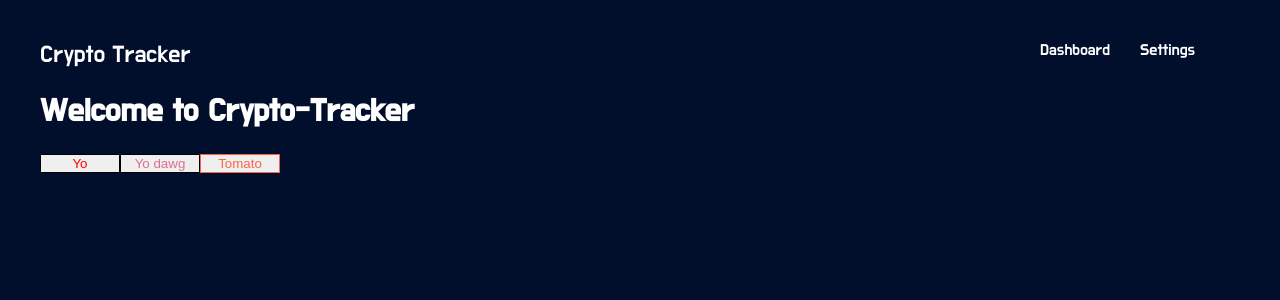
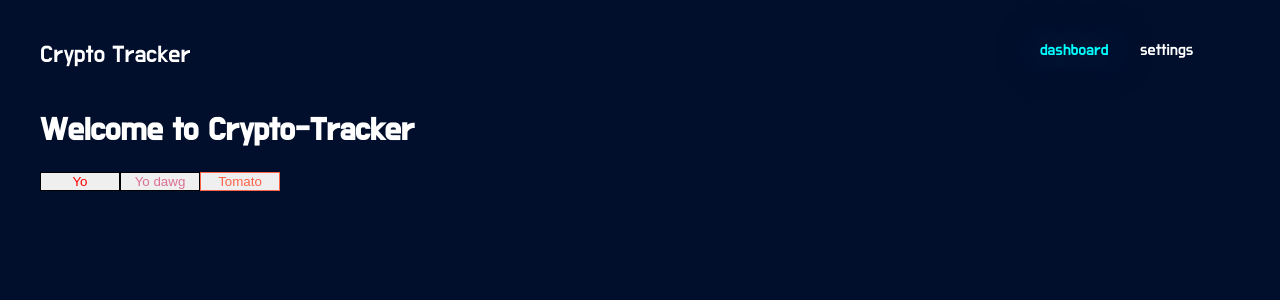
Before and after one commit to SeanPhilippi/crypto-tracker, a React (Create React App) app: page / in a window 1280 px wide. Shown: the top 300 px of the page. Built offline with nearby package versions, Linux system fonts and the light colour scheme.

Commit message:
active styling

```diff
--- a/src/components/Nav.js
+++ b/src/components/Nav.js
@@ -1,5 +1,5 @@
 import React from 'react';
-import styled from 'styled-components';
+import styled, { css } from 'styled-components';
 
 const Logo = styled.div`
   font-size: 1.5rem;
@@ -7,16 +7,31 @@ const Logo = styled.div`
 
 const Nav = styled.div`
   display: grid;
+  margin-bottom: 40px;
   grid-template-columns: 180px auto 100px 100px;
 `;
+
+const ControlButtonElem = styled.div`
+  cursor: pointer;
+  ${props => props.active && css`
+    color: cyan;
+    text-shadow: 0 0 60px cyan;
+  `}
+`;
+
+const ControlButton = ({ name, active }) => (
+  <ControlButtonElem active={ active }>
+    { name }
+  </ControlButtonElem>
+);
 
 export default function() {
   return (
     <Nav>
       <Logo>Crypto Tracker</Logo>
       <div/>
-      <div>Dashboard</div>
-      <div>Settings</div>
+      <ControlButton name="dashboard" active/>
+      <ControlButton name="settings"/>
     </Nav>
   );
 };
```
